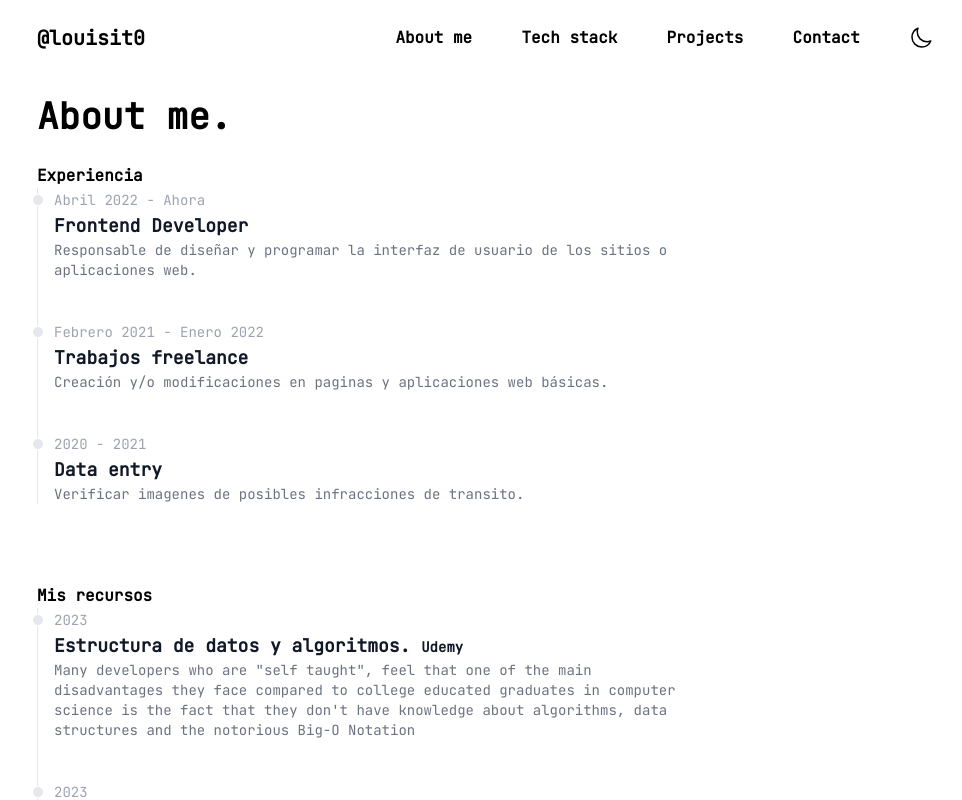
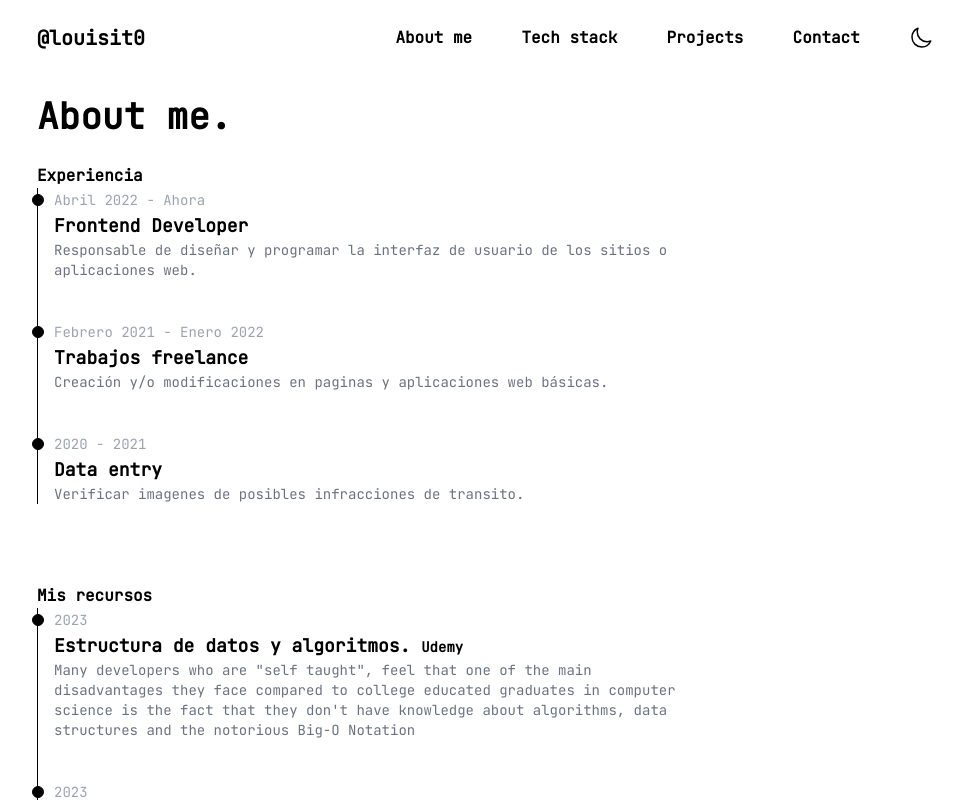
Before and after one commit to Louisit0/Portfolio, a React (Vite) app: page /about in a window 1280 px wide. Shown: the whole page, without its empty margins (155-1117 px from the left). Built offline with nearby package versions, Linux system fonts and the light colour scheme.

Commit message:
primeros cambios en colores dinamicos de fuentes

```diff
--- a/src/components/Skills.jsx
+++ b/src/components/Skills.jsx
@@ -17,35 +17,35 @@ const Skills = () => {
         My tech stack.
       </h3>
       <ul className="grid grid-cols-2 xl:grid-cols-4 gap-4">
-        <li className="flex flex-row border-2 border-black rounded-2xl p-2 justify-center">
+        <li className="flex flex-row border-2 border-black dark:border-white rounded-2xl p-2 justify-center">
           <SiHtml5 size="1.3rem" className="self-center text-red-500" />
           <p className=" text-base ml-2"> HTML5</p>
         </li>
-        <li className="flex flex-row border-2 border-black rounded-2xl p-2 justify-center">
+        <li className="flex flex-row border-2 border-black dark:border-white rounded-2xl p-2 justify-center">
           <SiCss3 size="1.3rem" className="self-center text-blue-500" />
           <p className=" text-base ml-2"> CSS3</p>
         </li>
-        <li className="flex flex-row border-2 border-black rounded-2xl p-2 justify-center">
+        <li className="flex flex-row border-2 border-black dark:border-white rounded-2xl p-2 justify-center">
           <SiJavascript size="1.3rem" className="self-center text-yellow-400" />
           <p className=" text-base ml-2"> Javascript</p>
         </li>
-        <li className="flex flex-row border-2 border-black rounded-2xl p-2 justify-center">
+        <li className="flex flex-row border-2 border-black dark:border-white rounded-2xl p-2 justify-center">
           <SiReact size="1.3rem" className="self-center text-cyan-300" />
           <p className=" text-base ml-2"> React</p>
         </li>
-        <li className="flex flex-row border-2 border-black rounded-2xl p-2 justify-center">
+        <li className="flex flex-row border-2 border-black dark:border-white rounded-2xl p-2 justify-center">
           <SiTailwindcss size="1.3rem" className="self-center text-cyan-400" />
           <p className=" text-base ml-2"> Tailwind</p>
         </li>
-        <li className="flex flex-row border-2 border-black rounded-2xl p-2 justify-center">
+        <li className="flex flex-row border-2 border-black dark:border-white rounded-2xl p-2 justify-center">
           <SiBootstrap size="1.3rem" className="self-center text-purple-600" />
           <p className=" text-base ml-2"> Bootstrap</p>
         </li>
-        <li className="flex flex-row border-2 border-black rounded-2xl p-2 justify-center">
+        <li className="flex flex-row border-2 border-black dark:border-white rounded-2xl p-2 justify-center">
           <SiGithub size="1.3rem" className="self-center" />
           <p className=" text-base ml-2"> Github</p>
         </li>
-        <li className="flex flex-row border-2 border-black rounded-2xl p-2 justify-center">
+        <li className="flex flex-row border-2 border-black dark:border-white rounded-2xl p-2 justify-center">
           <SiPostman size="1.3rem" className="self-center text-orange-500" />
           <p className=" text-base ml-2"> Postman</p>
         </li>
--- a/src/pages/About.jsx
+++ b/src/pages/About.jsx
@@ -9,15 +9,13 @@ const About = () => {
         </h3>
         <div className="mt-5">
           <h5 className="font-extrabold">Experiencia</h5>
-          <ol className="relative border-l border-gray-200 dark:border-gray-700">
+          <ol className="relative border-l border-black dark:border-white">
             <li className="mb-10 ml-4">
-              <div className="absolute w-3 h-3 bg-gray-200 rounded-full mt-1.5 -left-1.5 border border-white dark:border-gray-900 dark:bg-gray-700"></div>
-              <time className="mb-1 text-sm font-normal leading-none text-gray-400 dark:text-gray-500">
+              <div className="absolute w-3 h-3 bg-black rounded-full mt-1.5 -left-1.5 border border-black dark:border-white dark:bg-white"></div>
+              <time className="mb-1 text-sm font-normal leading-none text-gray-400">
                 Abril 2022 - Ahora
               </time>
-              <h3 className="text-lg font-semibold text-gray-900">
-                Frontend Developer
-              </h3>
+              <h3 className="text-lg font-semibold">Frontend Developer</h3>
               <p className="mb-4 text-sm font-normal text-gray-500 dark:text-gray-400">
                 Responsable de diseñar y programar la interfaz de usuario de los
                 sitios o aplicaciones web.
@@ -45,26 +43,22 @@ const About = () => {
             </a> */}
             </li>
             <li className="mb-10 ml-4">
-              <div className="absolute w-3 h-3 bg-gray-200 rounded-full mt-1.5 -left-1.5 border border-white dark:border-gray-900 dark:bg-gray-700"></div>
-              <time className="mb-1 text-sm font-normal leading-none text-gray-400 dark:text-gray-500">
+              <div className="absolute w-3 h-3 bg-black rounded-full mt-1.5 -left-1.5 border border-black dark:border-white dark:bg-white"></div>
+              <time className="mb-1 text-sm font-normal leading-none text-gray-400">
                 Febrero 2021 - Enero 2022
               </time>
-              <h3 className="text-lg font-semibold text-gray-900">
-                Trabajos freelance
-              </h3>
+              <h3 className="text-lg font-semibold">Trabajos freelance</h3>
               <p className="text-sm font-normal text-gray-500 dark:text-gray-400">
                 Creación y/o modificaciones en paginas y aplicaciones web
                 básicas.
               </p>
             </li>
             <li className="ml-4">
-              <div className="absolute w-3 h-3 bg-gray-200 rounded-full mt-1.5 -left-1.5 border border-white dark:border-gray-900 dark:bg-gray-700"></div>
-              <time className="mb-1 text-sm font-normal leading-none text-gray-400 dark:text-gray-500">
+              <div className="absolute w-3 h-3 bg-black rounded-full mt-1.5 -left-1.5 border border-black dark:border-white dark:bg-white"></div>
+              <time className="mb-1 text-sm font-normal leading-none text-gray-400">
                 2020 - 2021
               </time>
-              <h3 className="text-lg font-semibold text-gray-900">
-                Data entry
-              </h3>
+              <h3 className="text-lg font-semibold">Data entry</h3>
               <p className="text-sm font-normal text-gray-500 dark:text-gray-400">
                 Verificar imagenes de posibles infracciones de transito.
               </p>
@@ -73,13 +67,13 @@ const About = () => {
         </div>
         <div className="mt-20">
           <h5 className="font-extrabold">Mis recursos</h5>
-          <ol className="relative border-l border-gray-200 dark:border-gray-700">
+          <ol className="relative border-l border-black dark:border-white">
             <li className="mb-10 ml-4">
-              <div className="absolute w-3 h-3 bg-gray-200 rounded-full mt-1.5 -left-1.5 border border-white dark:border-gray-900 dark:bg-gray-700"></div>
-              <time className="mb-1 text-sm font-normal leading-none text-gray-400 dark:text-gray-500">
+              <div className="absolute w-3 h-3 bg-black rounded-full mt-1.5 -left-1.5 border border-black dark:border-white dark:bg-white"></div>
+              <time className="mb-1 text-sm font-normal leading-none text-gray-400">
                 2023
               </time>
-              <h3 className="text-lg font-semibold text-gray-900">
+              <h3 className="text-lg font-semibold">
                 Estructura de datos y algoritmos.{" "}
                 <span className="text-sm">Udemy</span>
               </h3>
@@ -92,25 +86,21 @@ const About = () => {
               </p>
             </li>
             <li className="mb-10 ml-4">
-              <div className="absolute w-3 h-3 bg-gray-200 rounded-full mt-1.5 -left-1.5 border border-white dark:border-gray-900 dark:bg-gray-700"></div>
-              <time className="mb-1 text-sm font-normal leading-none text-gray-400 dark:text-gray-500">
+              <div className="absolute w-3 h-3 bg-black rounded-full mt-1.5 -left-1.5 border border-black dark:border-white dark:bg-white"></div>
+              <time className="mb-1 text-sm font-normal leading-none text-gray-400">
                 2023
               </time>
-              <h3 className="text-lg font-semibold text-gray-900">
-                Coderhouse
-              </h3>
+              <h3 className="text-lg font-semibold">Coderhouse</h3>
               <p className="text-sm font-normal text-gray-500 dark:text-gray-400">
                 Curso de Javascript
               </p>
             </li>
             <li className="ml-4">
-              <div className="absolute w-3 h-3 bg-gray-200 rounded-full mt-1.5 -left-1.5 border border-white dark:border-gray-900 dark:bg-gray-700"></div>
-              <time className="mb-1 text-sm font-normal leading-none text-gray-400 dark:text-gray-500">
+              <div className="absolute w-3 h-3 bg-black rounded-full mt-1.5 -left-1.5 border border-black dark:border-white dark:bg-white"></div>
+              <time className="mb-1 text-sm font-normal leading-none text-gray-400">
                 2022
               </time>
-              <h3 className="text-lg font-semibold text-gray-900">
-                Freecodecamp
-              </h3>
+              <h3 className="text-lg font-semibold">Freecodecamp</h3>
               <p className="text-sm font-normal text-gray-500 dark:text-gray-400">
                 Cursos de html5 y css3, javascript.
               </p>
--- a/src/pages/Contact.jsx
+++ b/src/pages/Contact.jsx
@@ -16,20 +16,20 @@ const Contact = () => {
           <div className="flex flex-col gap-8">
             <input
               type="text"
-              className="px-5 p-3 rounded-md bg-white border border-black"
+              className="px-5 p-3 rounded-md bg-white dark:bg-black border border-black dark:border-white"
               placeholder="Name"
             />
             <input
               type="text"
-              className="px-5 p-3 rounded-md bg-white border border-black"
+              className="px-5 p-3 rounded-md bg-white dark:bg-black border border-black dark:border-white"
               placeholder="Email"
             />
             <textarea
               type="text"
-              className="px-5 pt-2 pb-20 rounded-md bg-white border border-black"
+              className="px-5 pt-2 pb-20 rounded-md bg-white dark:bg-black border border-black dark:border-white"
               placeholder="Message"
             />
-            <button className="p-4 md:w-1/3 bg-black text-white">
+            <button className="p-4 md:w-1/3 bg-black text-white dark:border dark:border-white">
               Send Message
             </button>
           </div>
--- a/src/pages/HomeCover.jsx
+++ b/src/pages/HomeCover.jsx
@@ -14,7 +14,7 @@ const HomeCover = () => {
     >
       {/* <img src={gifGato} alt="gato" className="h-32 w-42 mx-auto my-4" /> */}
       <div className="flex flex-row">
-        <h1 className="font-bold self-start text-start text-6xl md:text-9xl md:-ml-2">
+        <h1 className="font-bold self-start text-start text-6xl md:text-9xl md:-ml-2 dark:text-white">
           LUIS RAMIREZ
         </h1>
       </div>
@@ -22,7 +22,7 @@ const HomeCover = () => {
         Self-taught <span className="font-bold">Frontend Developer</span> based
         in Buenos Aires, Argentina 📍.
       </h3>
-      <div className="flex flex-row mt-4 mb-6 w-1/2 md:w-1/3 justify-between">
+      <div className="flex flex-row mt-4 mb-6 w-1/2 md:w-1/4 justify-between">
         <BsFillEnvelopeFill size="1.5rem" />
         <BsTwitter size="1.5rem" />
         <BsLinkedin size="1.5rem" />
```
